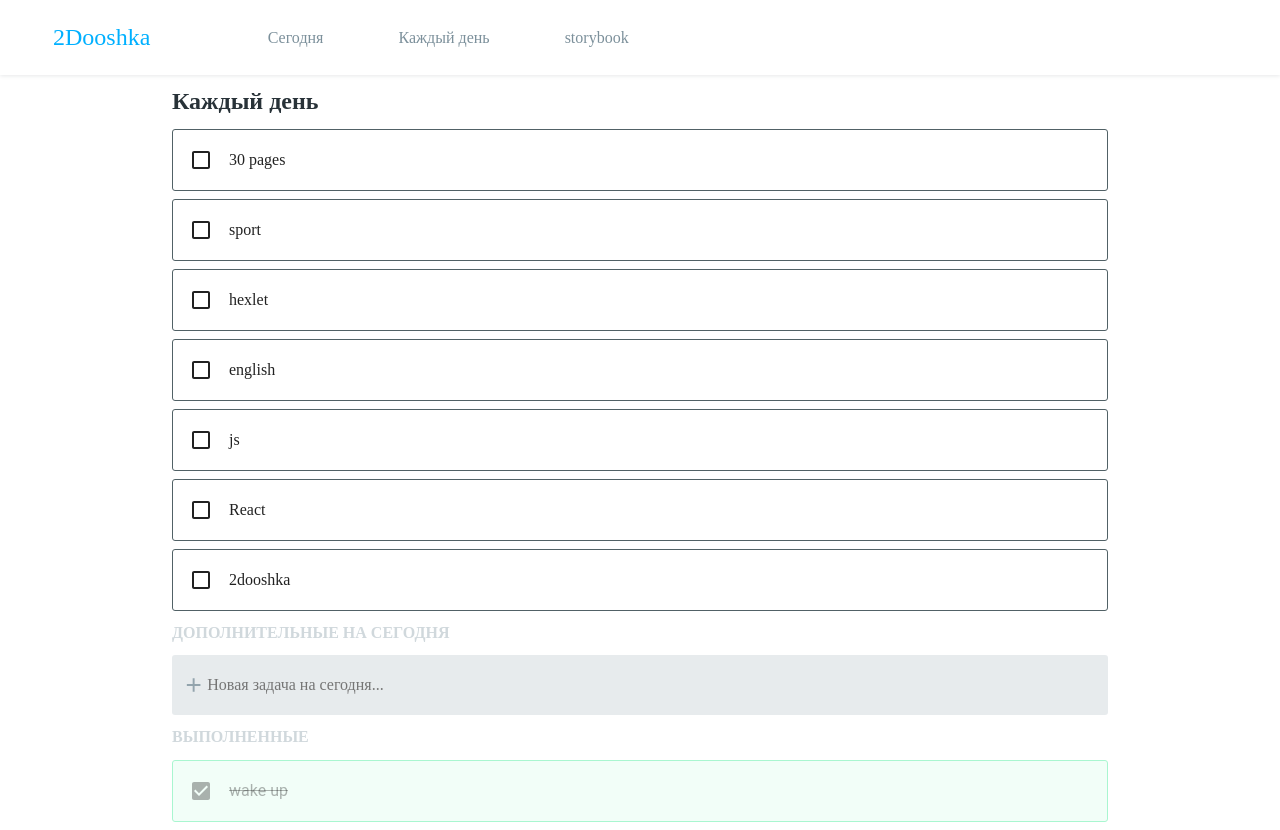
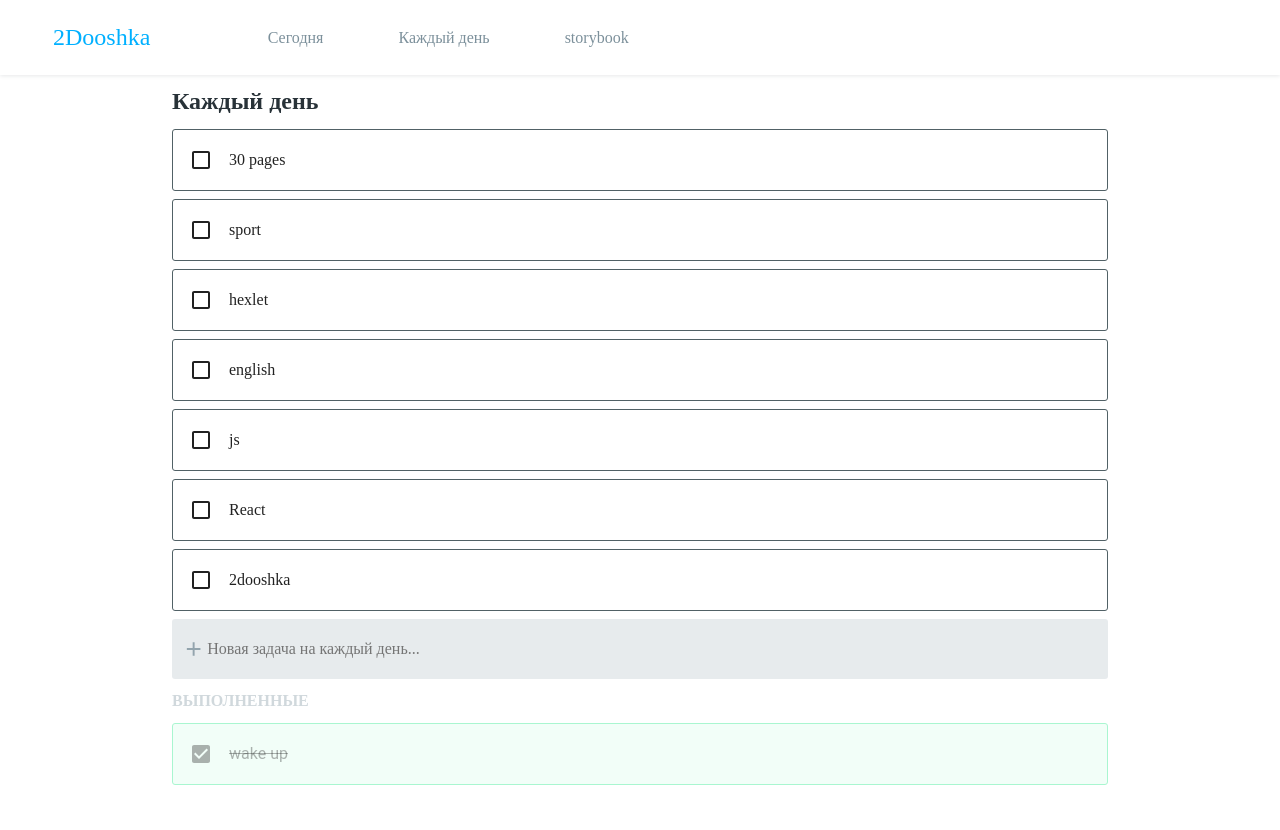
Before and after one commit to ermo4enkov/2dooshka, a React app: page /everyday in a window 1280 px wide. After the commit the page ends 800 px from the top, so only its background shows below. Built offline with nearby package versions, Linux system fonts and the light colour scheme; the HTML template or start-up script is replaced by a standard one.

Commit message:
#master improved placeholder for new task

```diff
--- a/src/blocks/TasksContainer/TasksContainer.tsx
+++ b/src/blocks/TasksContainer/TasksContainer.tsx
@@ -53,9 +53,11 @@ export class TasksContainer extends React.Component<TasksContainerProps,TasksCon
   }
 
   render() {
-    const { setTaskFinished, addTask } = this.props;
+    const { setTaskFinished, addTask, typeOfList } = this.props;
     const isHide: boolean = this.state['isHide'];
     let { everyDayTasks, completedTasks, todayTasks } = this.props;
+    const todayPlaceholder: string = 'Новая задача на сегодня...';
+    const everydayPlaceholder: string = 'Новая задача на каждый день...';
 
     everyDayTasks = everyDayTasks.map((item, i) => {
       return (
@@ -75,7 +77,7 @@ export class TasksContainer extends React.Component<TasksContainerProps,TasksCon
 
     todayTasks
       ? (todayTasks = todayTasks.map((item, i) => {
-          return (
+        return (
             <li className="tasks-list__item" key={i}>
               <Item
                 content={item}
@@ -84,8 +86,8 @@ export class TasksContainer extends React.Component<TasksContainerProps,TasksCon
                 index={i}
               />
             </li>
-          );
-        }))
+        );
+      }))
       : null;
 
     if (!isHide) {
@@ -95,9 +97,16 @@ export class TasksContainer extends React.Component<TasksContainerProps,TasksCon
     return (
       <div>
         <ul className="tasks-list">{everyDayTasks}</ul>
-        <h2 className="subtitile">ДОПОЛНИТЕЛЬНЫЕ НА СЕГОДНЯ</h2>
-        {todayTasks ? <ul className="tasks-list">{todayTasks}</ul> : null}
-        <NewTask addTask={addTask} />
+
+        {todayTasks ? (
+          <div>
+            <h2 className="subtitile">ДОПОЛНИТЕЛЬНЫЕ НА СЕГОДНЯ</h2>
+            <ul className="tasks-list">{todayTasks}</ul>
+          </div>
+        ) : null}
+        <NewTask addTask={addTask} placeholder={typeOfList === 'today' ?
+         todayPlaceholder : everydayPlaceholder}
+        />
         {completedTasks ? (
           <div>
             <h2 className="subtitile">ВЫПОЛНЕННЫЕ</h2>
--- a/src/components/NewTask/NewTask.tsx
+++ b/src/components/NewTask/NewTask.tsx
@@ -35,6 +35,7 @@ const plusStyles = {
 
 interface NewTaskProps {
   addTask?: any;
+  placeholder: string;
 }
 
 interface NewTaskStates {
@@ -70,6 +71,9 @@ class NewTask extends React.Component<NewTaskProps, NewTaskStates> {
   }
 
   render() {
+
+    const { placeholder } = this.props;
+
     const ButtonsBlock = () => {
       return this.state.content ? (
         <StyledButtonCont>
@@ -89,7 +93,7 @@ class NewTask extends React.Component<NewTaskProps, NewTaskStates> {
         <Add style={plusStyles} />
         <StyledInput
           type="text"
-          placeholder="Новая задача на сегодня..."
+          placeholder={placeholder}
           onChange={this.changeContent.bind(this)}
           value={this.state.content}
         />
--- a/src/views/todayView/todayView.tsx
+++ b/src/views/todayView/todayView.tsx
@@ -1,5 +1,5 @@
 import * as React from 'react';
-import TasksConteiner from '../../blocks/TasksContainer';
+import TasksContainer from '../../blocks/TasksContainer';
 import Calendar from '../../blocks/Calendar';
 
 export class TodayView extends React.Component {
@@ -19,12 +19,13 @@ export class TodayView extends React.Component {
     return (
       <div className="conteiner">
         <h1 className="title">Сегодня</h1>
-        <TasksConteiner
+        <TasksContainer
           everyDayTasks={everyDaytasks}
           setTaskFinished={setTaskFinished}
           completedTasks={completedTasks}
           todayTasks={todayTasks}
           addTask={addTask}
+          typeOfList="today"
         />
         <Calendar days={days} />
       </div>
```
Also changed, not shown: 3 other files (tests, documents, lock files or other folders).
